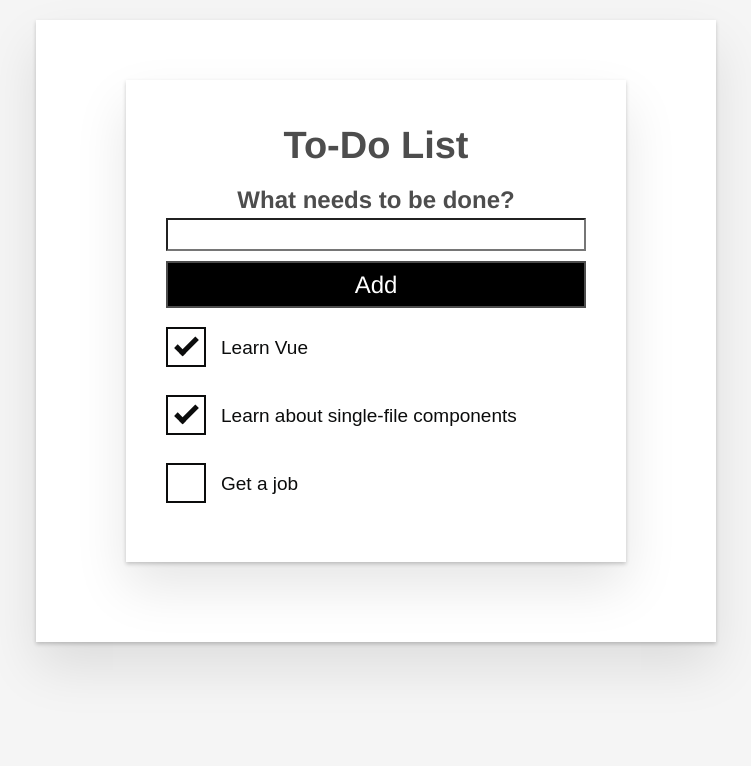
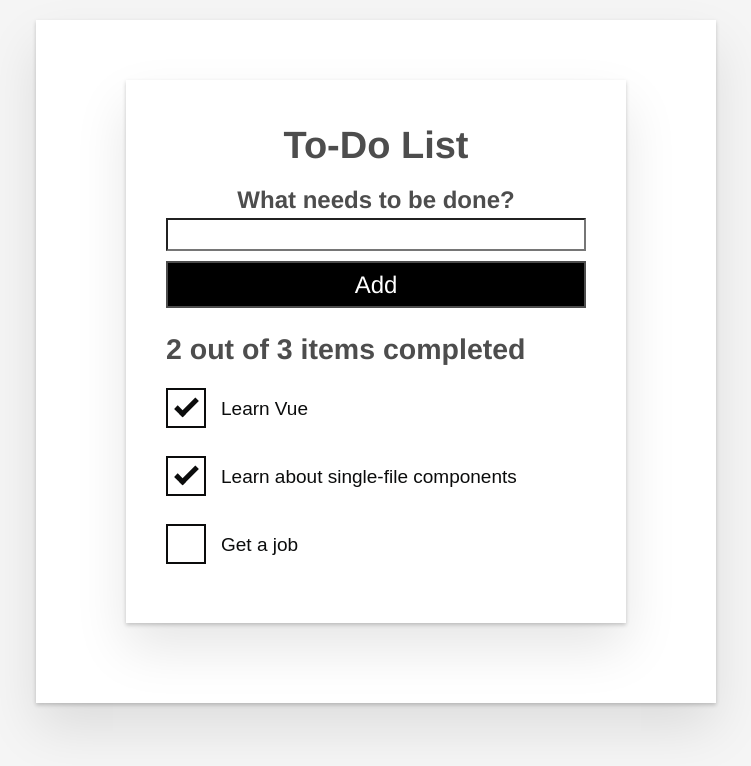
Before and after one commit to M0enster/mox-todo-vue, a Vue app: page / in a window 1280 px wide. Shown: the top 766 px of the page, without its empty margins (264-1015 px from the left). Built offline with nearby package versions, Linux system fonts and the light colour scheme.

Commit message:
Using Vue computed properties

```diff
--- a/src/App.vue
+++ b/src/App.vue
@@ -2,12 +2,14 @@
   <div id="app">
     <h1>To-Do List</h1>
     <to-do-form @todo-added="addToDo"></to-do-form>
+    <h2 id="list-summary">{{ listSummary }}</h2>
     <ul aria-labelledby="list-summary" class="stack-large">
       <li v-for="item in ToDoItems" :key="item.id">
         <to-do-item
           :label="item.label"
           :done="item.done"
           :id="item.id"
+          @checkbox-changed="updateDoneStatus(item.id)"
         ></to-do-item>
       </li>
     </ul>
@@ -45,6 +47,20 @@ export default {
         label: toDoLabel,
         done: false,
       });
+    },
+    updateDoneStatus(toDoId) {
+      const toDoUpdate = this.ToDoItems.find(
+        (item) => item.id === toDoId
+      );
+      toDoUpdate.done = !toDoUpdate.done;
+    },
+  },
+  computed: {
+    listSummary() {
+      const numberFinishedItems = this.ToDoItems.filter(
+        (item) => item.done
+      ).length;
+      return `${numberFinishedItems} out of ${this.ToDoItems.length} items completed`;
     },
   },
 };
--- a/src/components/ToDoItem.vue
+++ b/src/components/ToDoItem.vue
@@ -5,6 +5,7 @@
       :id="id"
       :checked="isDone"
       class="checkbox"
+      @change="$emit('checkbox-changed')"
     />
     <label :for="id" class="checkbox-label">{{ label }}</label>
   </div>
```
